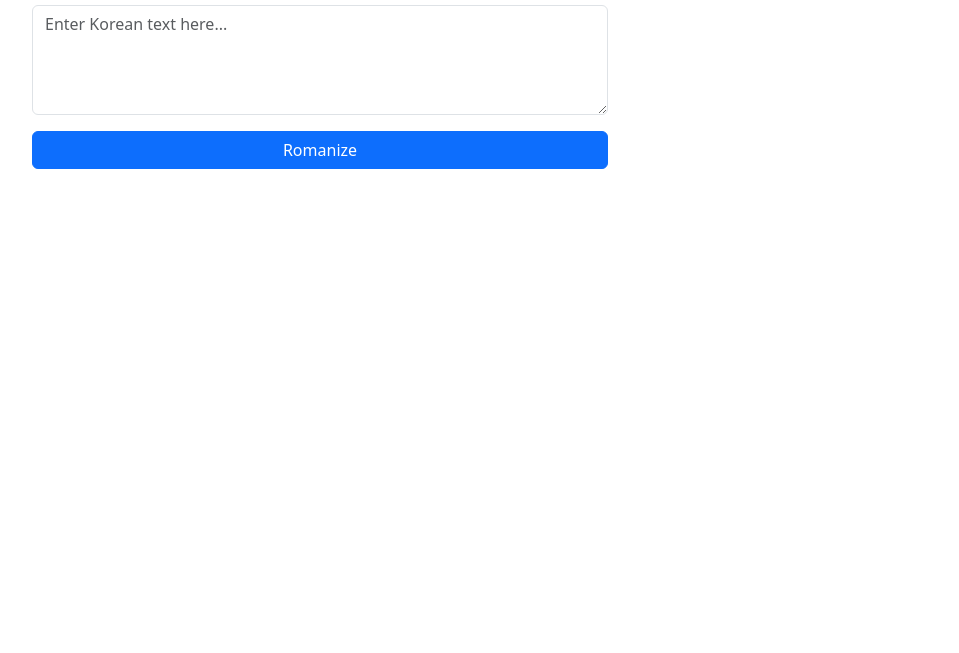
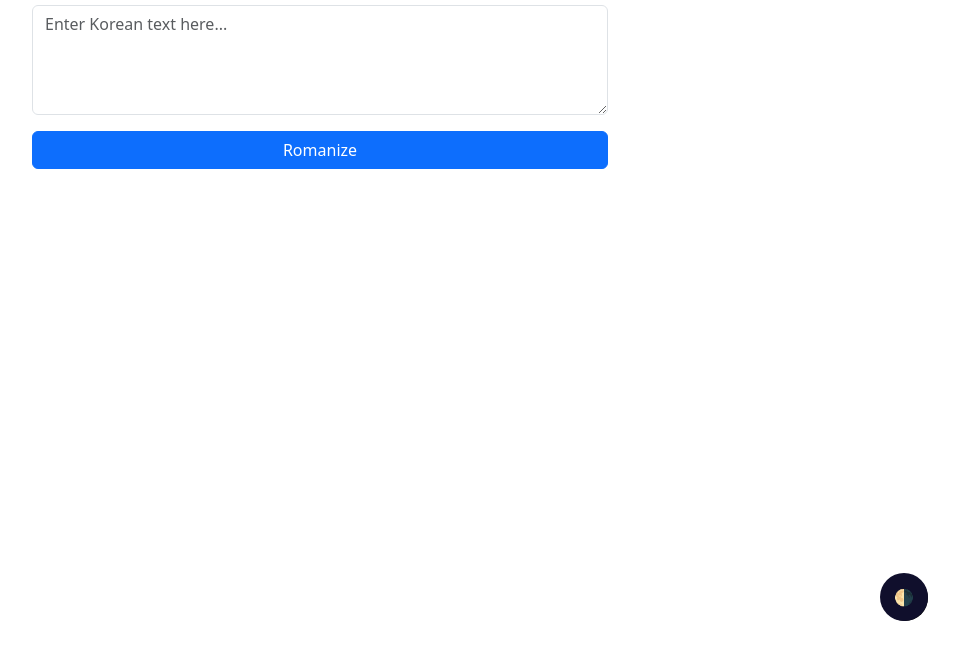
Before and after one commit to linuxfandudeguy/korean, a plain HTML site: page index.html in a window 1280 px wide. Shown: the part 147-800 px from the top of the page, without its empty margins (320-1279 px from the left). Drawn offline with Linux system fonts and the light colour scheme.

Commit message:
Update index.html

```diff
--- a/index.html
+++ b/index.html
@@ -42,7 +42,7 @@
   </div>
 
   <script src="./assets/bootstrap.bundle.min.js"></script>
-
+  <script src="./assets/darkmode-js.min.js"></script>
   <script src="./assets/aromanize.min.js"></script>
 
   <script>
@@ -70,5 +70,8 @@
       document.getElementById('romanizeButton').addEventListener('click', handleRomanize);
     };
   </script>
+<script>
+   function addDarkmodeWidget(){new Darkmode({label:"🌗"}).showWidget()}window.addEventListener("load",addDarkmodeWidget);
+</script>
 </body>
 </html>
```
